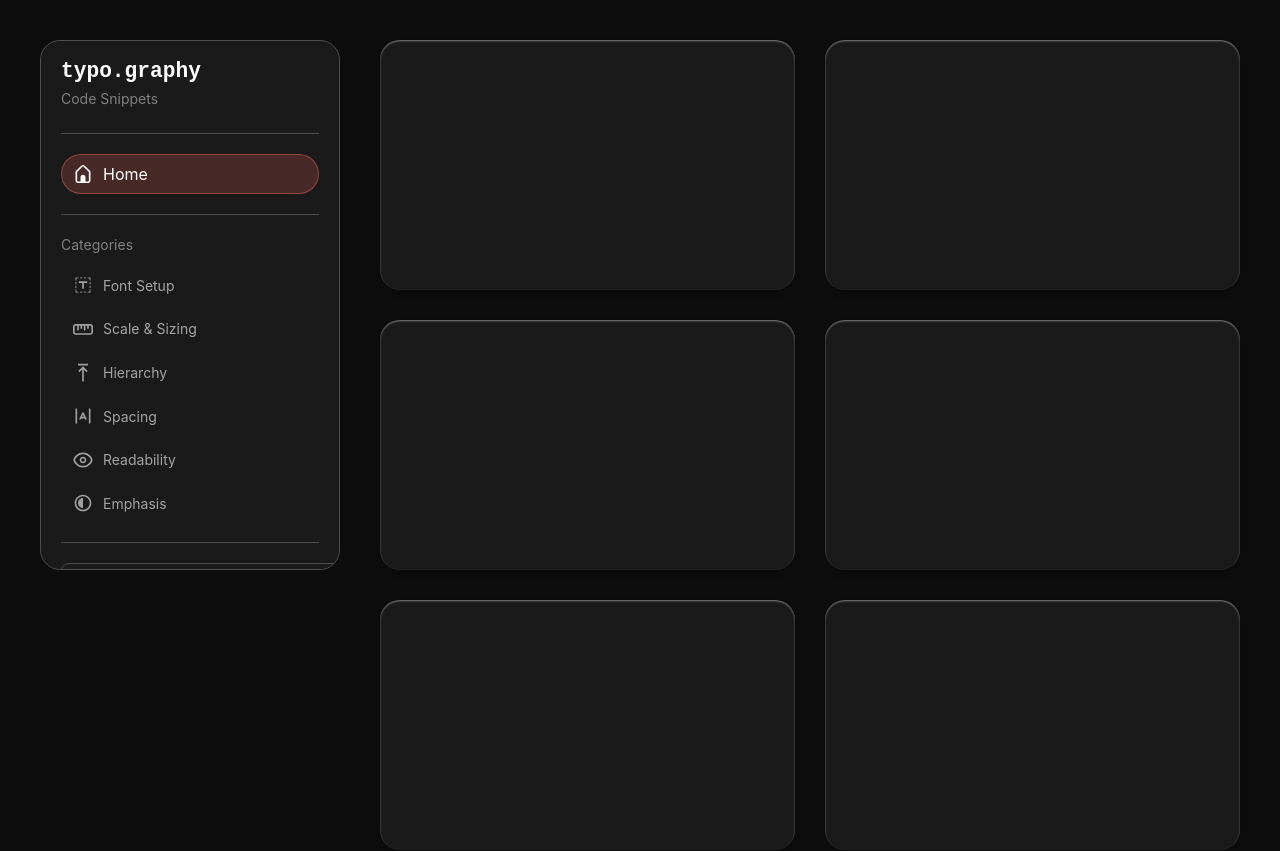
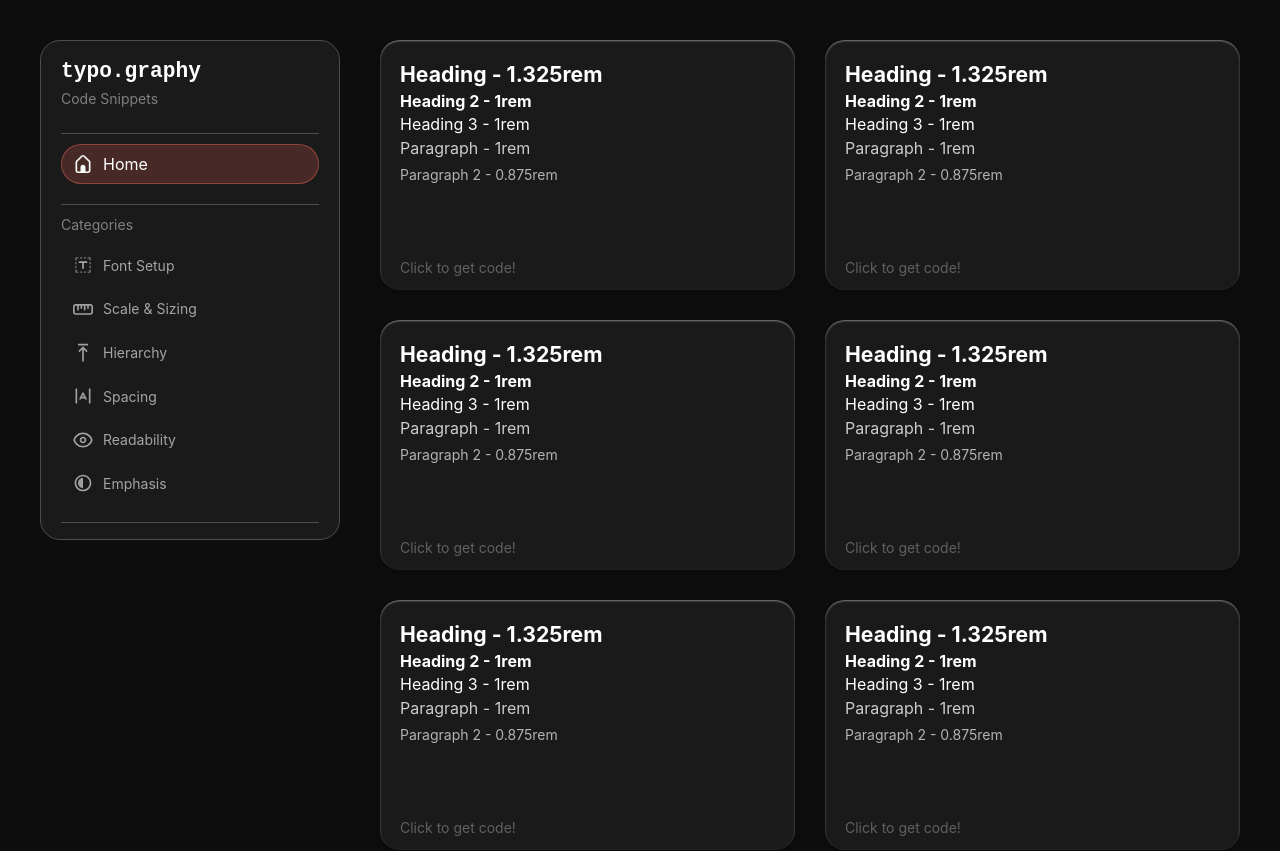
Before and after one commit to Johnson-Berisha/typography, a Next.js app: page /code-snippet-app in a window 1280 px wide. Shown: the top 851 px of the page. Built offline with nearby package versions, Linux system fonts and the light colour scheme; no server answers.

Commit message:
a lot of changes to Code Snippets

```diff
--- a/src/app/code-snippet-app/codeSnippetApp.css
+++ b/src/app/code-snippet-app/codeSnippetApp.css
@@ -1,17 +1,40 @@
 nav.code-snippet-nav {
-    height: calc(600px - var(--spacing) * 3.5);
+    height: calc(600px - var(--spacing) * 5);
     transition: height 0.3s ease;
     /* other */
     overflow: hidden;
 }
 
+nav.code-snippet-nav .nav-section {
+    margin-bottom: calc(var(--spacing) / 2);
+}
+
 nav.code-snippet-nav.has-active {
-    height: calc(800px + var(--spacing) / 2);
+    height: 100%;
 }
 
 nav.code-snippet-nav a:not(.home-link) {
   opacity: 0.6;
   font-size: .875rem;
+}
+
+nav.code-snippet-nav pre {
+  width: 100%;
+}
+
+nav.code-snippet-nav .snippet-info a {
+  color: white;
+  text-decoration: none;
+  padding: 7px 15px;
+  background-color: hsl(0, 0%, 20%);
+  border: 1px solid hsl(0, 0%, 40%);
+  border-radius: 8px;
+  transition: all .1s ease;
+}
+
+nav.code-snippet-nav .snippet-info a:hover {
+  background-color: hsl(0, 0%, 30%);
+  border-color: hsl(0, 0%, 60%);
 }
 
 .snippets-grid {
@@ -22,6 +45,7 @@ nav.code-snippet-nav a:not(.home-link) {
 }
 
 .snippet {
+    position: relative;
     height: 250px;
     width: 100%;
     background-color: hsl(0, 0%, 10%);
@@ -48,3 +72,10 @@ nav.code-snippet-nav a:not(.home-link) {
     0 16px 32px #97979725;
     transform: scale(1.01);
 }
+
+.cto {
+    position: absolute;
+    font-size: 0.875rem;
+    opacity: 0.3;
+    bottom: 10px;
+}
--- a/src/app/code-snippet-app/page.js
+++ b/src/app/code-snippet-app/page.js
@@ -129,8 +129,9 @@ p  { font-size: var(--font-size-p); }`;
       </section>
 
       {/* code snippet info */}
-      <section className="snippet-info">
+      <section className="snippet-info" style={{marginTop: 25 + `px`}}>
         <pre className='code-container'><code>{codeSnippet}</code></pre>
+        <Link href="#">Copy</Link>
       </section>
     </nav>
 
@@ -140,8 +141,15 @@ p  { font-size: var(--font-size-p); }`;
               <div
                 key={index}
                 className={`snippet ${activeSnippet === index ? 'active' : ''}`}
-                onClick={() => setActiveSnippet(activeSnippet === index ? null : index)}
-              />
+                onClick={() => setActiveSnippet(activeSnippet === index ? null : index)} >
+                  <h1>Heading <span>- 1.325rem</span></h1>
+                  <h2>Heading 2 <span>- 1rem</span></h2>
+                  <h3>Heading 3 <span>- 1rem</span></h3>
+                  <p>Paragraph <span>- 1rem</span></p>
+                  <p className="p2">Paragraph 2 <span>- 0.875rem</span></p>
+
+                  <span className="cto">Click to get code!</span>
+                </div>
             ))}
         </div>
     </div>
```
Lines whose indentation alone changed are shown as unchanged.
